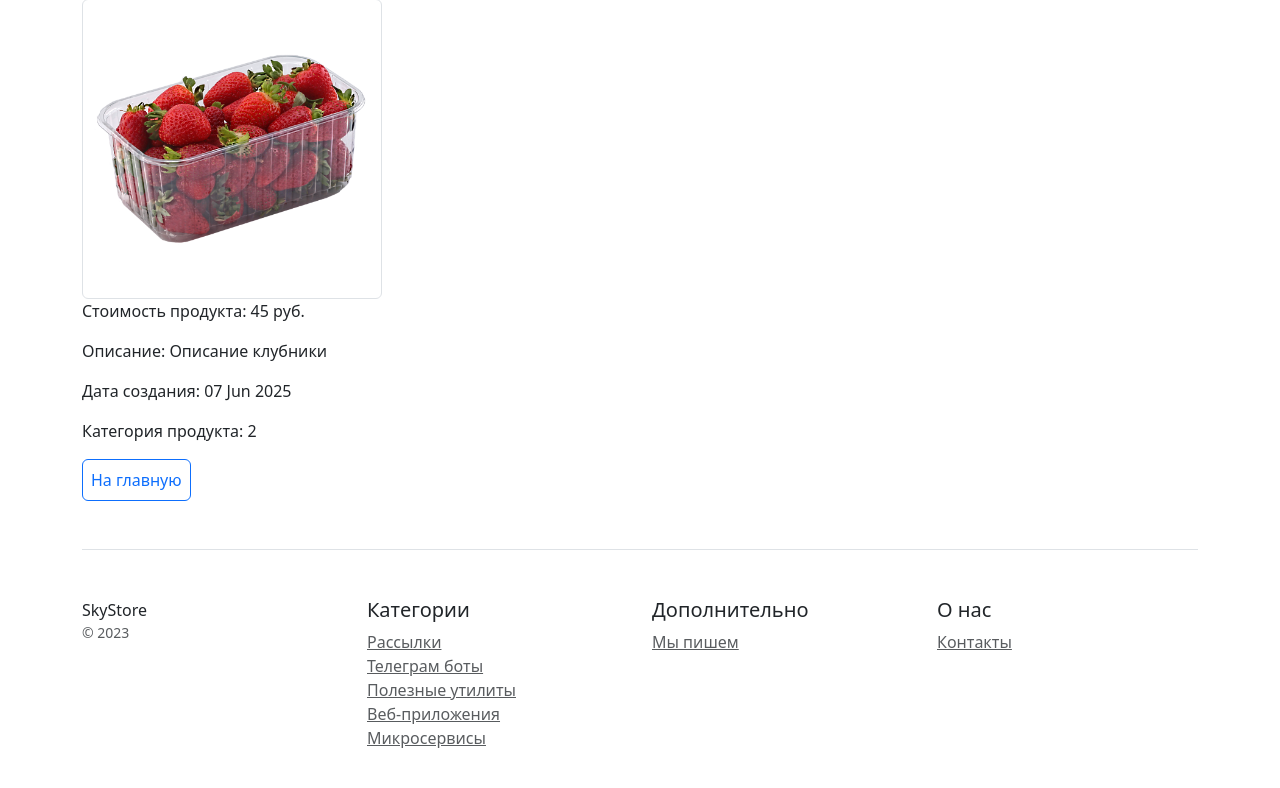
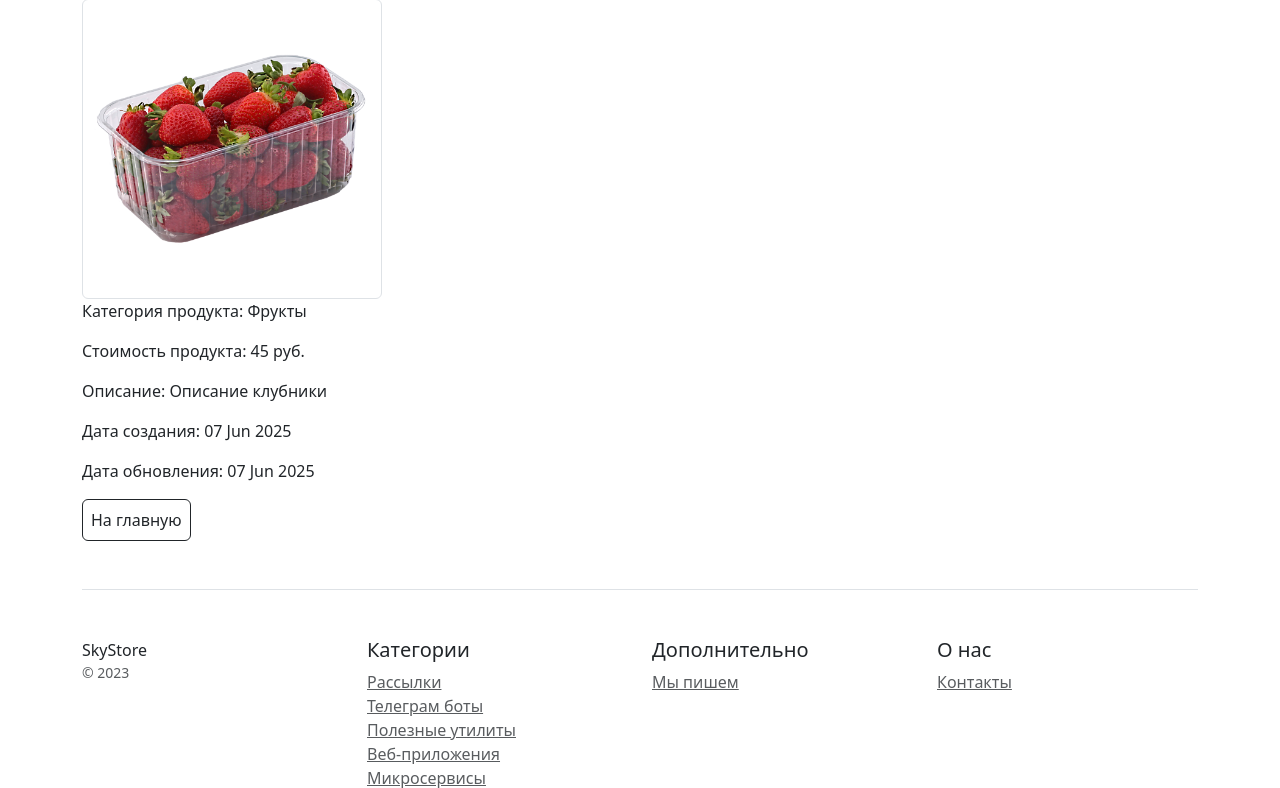
Before and after one commit to egorgorgul224/django_homework, a Django app: page /catalog/product_detail/2 in a window 1280 px wide. Shown: the part 212-1000 px from the top of the page. Before the commit the page ends 960 px from the top, so only its background shows below. Run offline with Django 5.2, Linux system fonts and the light colour scheme; data comes from the database, SQL or seed files in the repository; some libraries are stand-ins or nearby versions.

Commit message:
added opening product page from the main page, small fixes

```diff
--- a/catalog/templates/catalog/base.html
+++ b/catalog/templates/catalog/base.html
@@ -11,8 +11,8 @@
     <div class="d-flex flex-column flex-md-row align-items-center p-3 px-md-4 mb-3 bg-white border-bottom box-shadow">
         <h5 class="my-0 mr-md-auto font-weight-normal">Skystore</h5>
         <nav class="ms-5">
-            <a class="p-2 btn btn-outline-primary" href="#">Главная</a>
-            <a class="p-2 btn btn-outline-primary" href="#">Контакты</a>
+            <a class="p-2 btn btn-outline-primary" href="{% url 'catalog:product_list_home' %}">Главная</a>
+            <a class="p-2 btn btn-outline-primary" href="{% url 'catalog:contacts' %}">Контакты</a>
         </nav>
     </div>
 </div>
@@ -43,7 +43,7 @@
             <div class="col-6 col-md">
                 <h5>О нас</h5>
                 <ul class="list-unstyled text-small">
-                    <li><a class="text-muted" href="/contacts/">Контакты</a></li>
+                    <li><a class="text-muted" href="{% url 'catalog:contacts' %}">Контакты</a></li>
                 </ul>
             </div>
         </div>
--- a/catalog/templates/catalog/home.html
+++ b/catalog/templates/catalog/home.html
@@ -16,8 +16,8 @@
                 <img src="{{ product.image.url }}" alt="{{ product.product_name }}" style="height: 150px;">
                 <h1 class="card-title pricing-card-title">{{ product.product_price }} руб.</h1>
                 <p>{{ product.product_description|truncatechars:60 }}</p>
-                <button type="button" class="btn btn-lg btn-block btn-outline-primary">Купить</button>
-                <button type="button" class="btn btn-lg btn-block btn-outline-primary">Подробнее</button>
+                <a class="p-2 btn btn-outline-dark" href="#">Купить</a>
+                <a class="p-2 btn btn-outline-dark" href="{% url 'catalog:product_detail' product.id %}">Подробнее</a>
             </div>
         </div>
     </div>
--- a/catalog/templates/catalog/product_detail.html
+++ b/catalog/templates/catalog/product_detail.html
@@ -7,10 +7,11 @@
 <h1 class="mb-4">Информация о продукте</h1>
 <p>Наименование: {{ product.product_name}}</p>
 <img src="{{ product.image.url }}" alt="{{ product.product_name }}" class="img-thumbnail" style="height: 300px;">
+<p>Категория продукта: {{ category.category_name }}</p>
 <p>Стоимость продукта: {{ product.product_price }} руб.</p>
 <p>Описание: {{ product.product_description }}</p>
 <p>Дата создания: {{ product.created_at|date:"d M Y" }}</p>
-<p>Категория продукта: {{ product.category_id }}</p>
-<a class="p-2 btn btn-outline-primary" href="#">На главную</a>
+<p>Дата обновления: {{ product.update_at|date:"d M Y" }}</p>
+<a class="p-2 btn btn-outline-dark" href="{% url 'catalog:product_list_home' %}">На главную</a>
 
 {% endblock %}
--- a/catalog/views.py
+++ b/catalog/views.py
@@ -1,5 +1,6 @@
 from django.http import HttpResponse
 from django.shortcuts import render
+
 from catalog.models import Category, Product
 
 
@@ -16,8 +17,10 @@ def contacts(request):
 
 def product_detail(request, product_id):
     product = Product.objects.get(id=product_id)
+    category = Category.objects.get(id=product.category_id)
     context = {
         "product": product,
+        "category": category,
     }
     return render(request, "catalog/product_detail.html", context=context)
 
```
